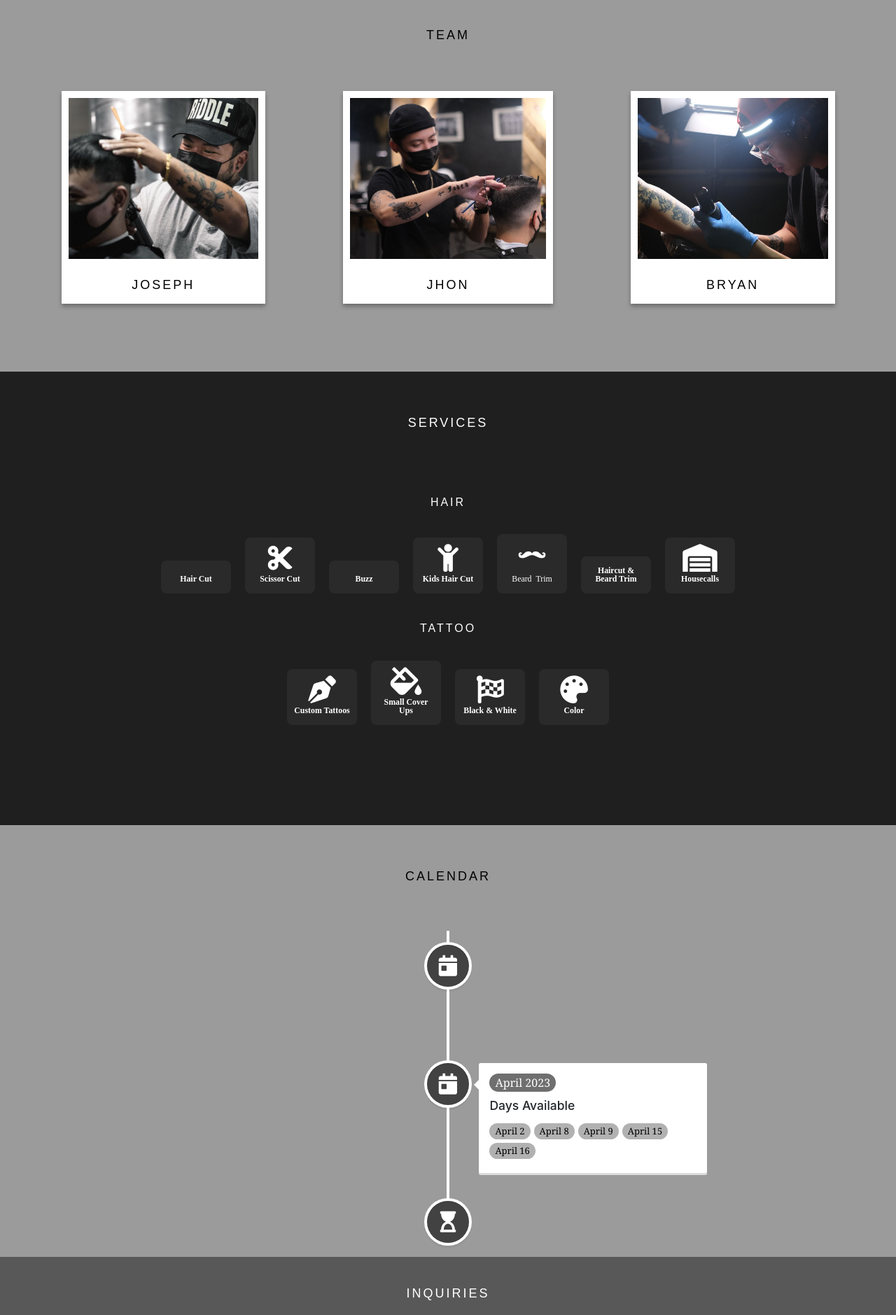
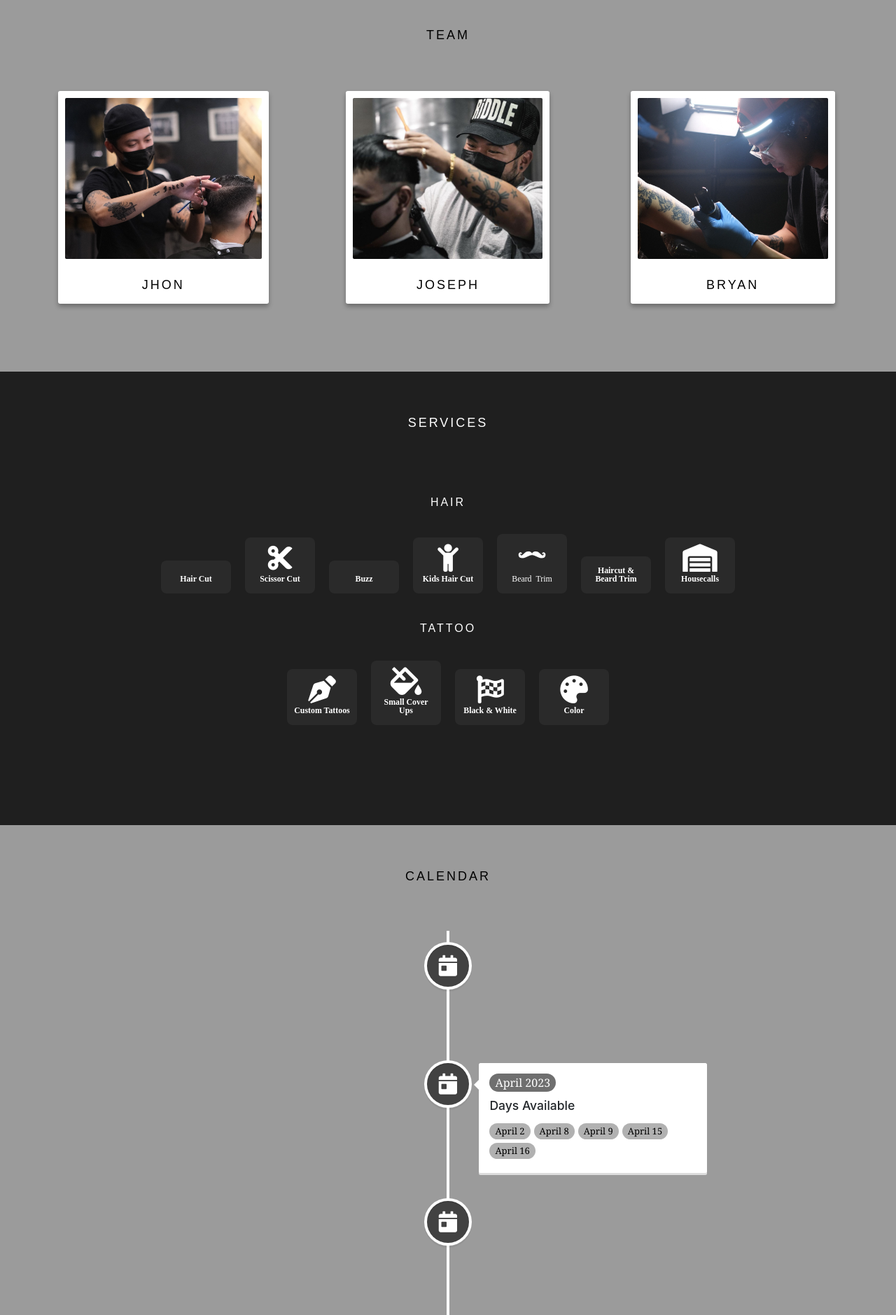
Before and after one commit to mariscript/first-faded-ink, a React (Create React App) app: page / in a window 1280 px wide. Shown: the part 1480-3359 px from the top of the page at 70% size. Built offline with nearby package versions, Linux system fonts and the light colour scheme; some icons are missing.

Commit message:
updated Divs

```diff
--- a/public/res_haircuts.json
+++ b/public/res_haircuts.json
@@ -1,7 +1,7 @@
 {
   "basic_info": {
     "description_header": "Getting Faded?",
-    "description": "We are Faded, Ink. - a unique business that combines the art of tattoos and haircuts under one roof. We're an exclusive, referral-only establishment. If you're referred by one of our friends, family, or previous clients, you'll know you're in good hands. To book a haircut, please fill out the form below with your information. Let us know the haircut style you want and any additional services you need. Select a date from our available dates on the calendar. We'll get back to you to confirm your appointment and find a convenient date and time. ",
+    "description": "We are Faded, Ink. - a unique business that combines the art of tattoos and haircuts under one roof. We're an exclusive, referral-only establishment. If you're referred by one of our friends, family, or previous clients, you'll know you're in good hands. To book a haircut, please fill out the form below with your information. Let us know the haircut style you want and any additional services you need. Select a date from our available dates on the calendar. We'll get back to you to confirm your appointment and find a convenient date and time. *Dates very and are subject to change*",
     "section_name": {
       "about": "Faded, Ink.",
       "projects": "Team",
@@ -12,23 +12,6 @@
     "image": "myProfile.jpg"
   },
   "projects": [
-    {
-      "title": "Joseph",
-      "startDate": "2020",
-      "description": "Joe is a barber and a photographer.",
-      "images": ["images/portfolio/joe/p1.jpg", "images/portfolio/joe/p2.jpg"],
-      "url": "https://www.instagram.com/jasm.satsuei/",
-      "technologies": [
-        {
-          "class": "devicon-handlebars-plain",
-          "name": "Barber"
-        },
-        {
-          "class": "fas fa-camera-retro",
-          "name": "Photographer"
-        }
-      ]
-    },
     {
       "title": "Jhon",
       "startDate": "2018",
@@ -48,6 +31,23 @@
         {
           "class": "fas fa-pen-fancy",
           "name": "Tattoos"
+        }
+      ]
+    },
+    {
+      "title": "Joseph",
+      "startDate": "2020",
+      "description": "Joe is a barber and a photographer.",
+      "images": ["images/portfolio/joe/p1.jpg", "images/portfolio/joe/p2.jpg"],
+      "url": "https://www.instagram.com/jasm.satsuei/",
+      "technologies": [
+        {
+          "class": "devicon-handlebars-plain",
+          "name": "Barber"
+        },
+        {
+          "class": "fas fa-camera-retro",
+          "name": "Photographer"
         }
       ]
     },
@@ -89,6 +89,14 @@
       "years": "",
       "mainTech": ["April 2023"],
       "technologies": ["April 2", "April 8", "April 9", "April 15", "April 16"]
+    },
+    {
+      "company": "",
+      "title": "Days Available",
+      "icon": "fas fa-calendar-day",
+      "years": "",
+      "mainTech": ["May 2023"],
+      "technologies": ["To be determined"]
     }
   ]
 }
--- a/public/shared_data.json
+++ b/public/shared_data.json
@@ -17,7 +17,7 @@
       },
       {
         "name": "waiver",
-        "url": "mailto:fadedinknj@gmail.com",
+        "url": "https://fadedinknj.com/static/media/Tattoo_Waiver.fb8c9fc7.pdf",
         "class": "fas fa-file-pdf",
         "hover": "Tattoo Waiver"
       }
--- a/src/App.scss
+++ b/src/App.scss
@@ -118,12 +118,14 @@ header h1 {
 }
 
 .foto img {
+  border-radius: 2px;
   display: block;
   width: 100%;
 }
 
 .foto div {
   background: #ffffff;
+  border-radius: 3px;
   display: inline-block;
   margin: 0 auto 5% auto;
   padding: 10px 10px 5px;
@@ -342,6 +344,7 @@ header h1 {
 #portfolio {
   background: #9b9b9b;
   padding-bottom: 5%;
+  z-index: 2;
 }
 
 .portfolio-item {
```
Also changed, not shown: public/res_tattoos.json (+9 -1 lines).
